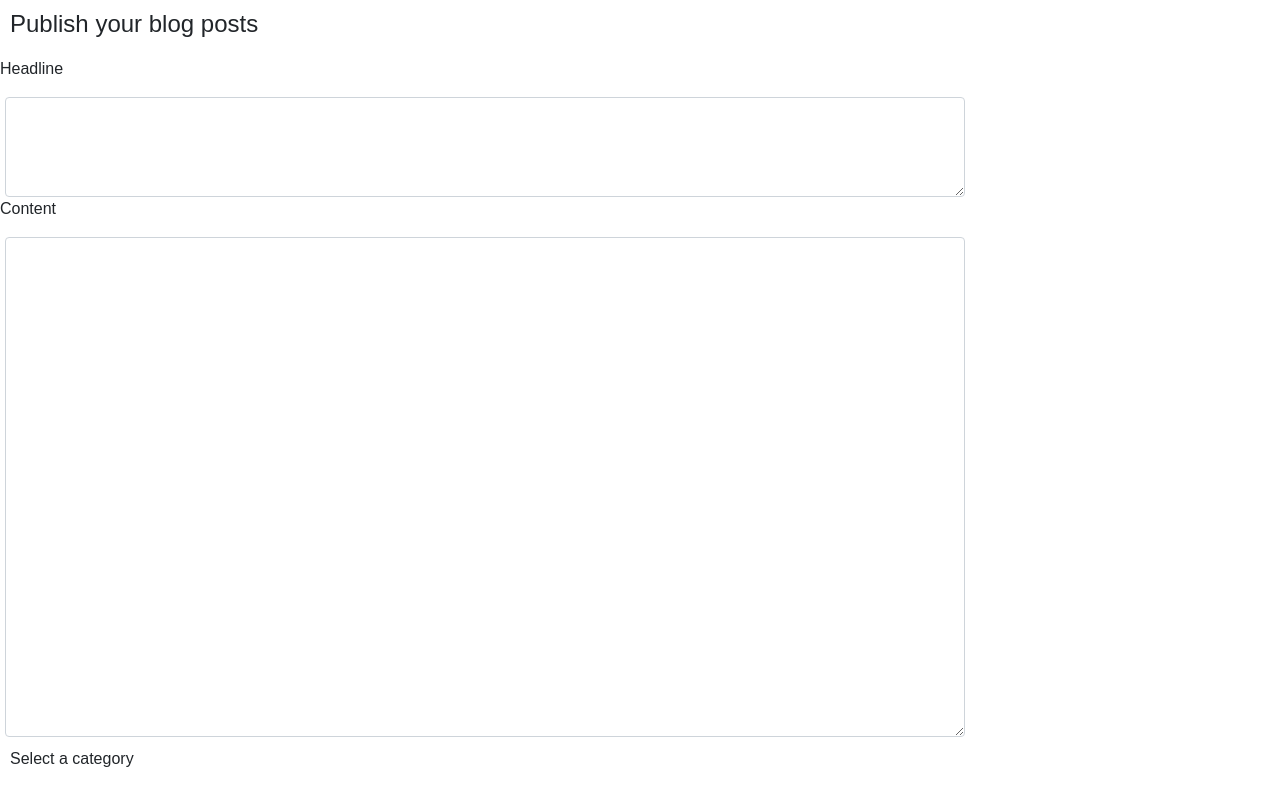
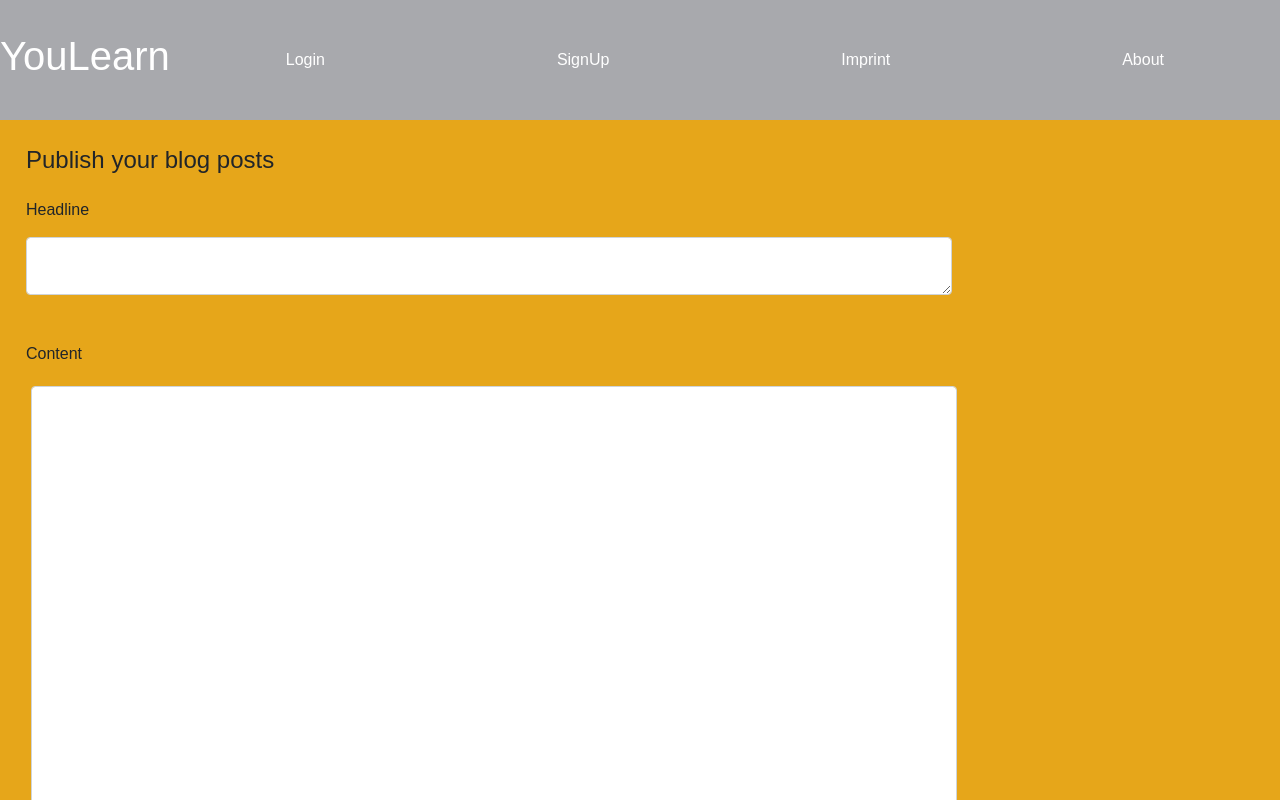
Before and after one commit to CarstenHennig/dci-final-project-e-learning-platform, a React (Create React App) app in the folder frontend/: page /Article in a window 1280 px wide. Shown: the top 800 px of the page. Built offline with nearby package versions, Linux system fonts and the light colour scheme; a web font is replaced by a local one.

Commit message:
Article.jsx in Nav & Router added

```diff
--- a/frontend/src/App.js
+++ b/frontend/src/App.js
@@ -6,11 +6,11 @@ import InfoProvider from "./components/InfoProvider.jsx";
 
 function App() {
   return (
-    <WriteArticle />
-
-    // <InfoProvider>
-    //   <RouterComponents />
-    // </InfoProvider>
+    <div>
+      <InfoProvider>
+        <RouterComponents />
+      </InfoProvider>
+    </div>
   );
 }
 
--- a/frontend/src/components/Article.css
+++ b/frontend/src/components/Article.css
@@ -4,13 +4,22 @@
 .write-article-headline {
   width: 75%;
   height: 100px;
+  padding: 5px;
+  margin: 5px;
 }
 
 .write-article-content {
   width: 75%;
+  padding: 5px;
+  margin: 5px;
 }
 
 .headline {
+  padding: 5px;
+  margin: 5px;
+}
+
+.labels {
   padding: 5px;
   margin: 5px;
 }
--- a/frontend/src/components/Article.jsx
+++ b/frontend/src/components/Article.jsx
@@ -16,15 +16,16 @@ export default function WriteArticle() {
 
   /** Function HandleChange sending form data via axios to backend */
   const HandleChange = (e) => {
+    console.log("Blog post send!");
     e.preventDefault();
-    axios.post("http://localhost:9000/postBlog", { headline, text }).then(
-      (response) => {
-        console.log(response.data);
-      },
-      (error) => {
-        console.log(error);
-      }
-    );
+    // axios.post("http://localhost:9000/postBlog", { headline, text }).then(
+    //   (response) => {
+    //     console.log(response.data);
+    //   },
+    //   (error) => {
+    //     console.log(error);
+    //   }
+    // );
   };
 
   // const formData = new FormData();
@@ -40,7 +41,7 @@ export default function WriteArticle() {
       <form onChange={HandleChange}>
         <>
           {/* Inserting blog headline */}
-          <p>Headline</p>
+          <p className="labels">Headline</p>
           <FloatingLabel
             controlId="floatingTextarea"
             className="write-article-headline"
@@ -49,11 +50,11 @@ export default function WriteArticle() {
               as="textarea"
               placeholder="Write your headline"
               name="headline"
-              style={{ height: "100px", margin: "5px", padding: "5px" }}
+              // style={{ height: "100px", margin: "5px", padding: "5px" }}
             />
           </FloatingLabel>
           {/* Inserting blog text */}
-          <p>Content</p>
+          <p className="labels">Content</p>
           <FloatingLabel
             controlId="floatingTextarea2"
             className="write-article-content"
@@ -79,7 +80,7 @@ export default function WriteArticle() {
 
         <button
           type="submit"
-          onChange={HandleChange}
+          onClick={HandleChange}
           style={{ margin: "5px", padding: "5px" }}
         >
           Publish
--- a/frontend/src/components/Nav.jsx
+++ b/frontend/src/components/Nav.jsx
@@ -1,26 +1,23 @@
 import "./Nav.css";
 import "bootstrap/dist/css/bootstrap.min.css";
 
-import React ,{ useContext } from "react";
+import React, { useContext } from "react";
 import { Link, useHistory } from "react-router-dom";
-import {UserContext} from "./InfoProvider.jsx"
-
+import { UserContext } from "./InfoProvider.jsx";
 
 function Nav(props) {
   const navStyle = {
     color: "white",
   };
-  const [isLog, setIsLog]= useContext(UserContext)
-  const history = useHistory()
-  const logOutHandler = (e)=>{
-    setIsLog(false)
-    history.push('/Login')
-  }
+  const [isLog, setIsLog] = useContext(UserContext);
+  const history = useHistory();
+  const logOutHandler = (e) => {
+    setIsLog(false);
+    history.push("/Login");
+  };
   return (
     <nav className="navbar navbar-expand-lg navbar-light">
-      <h1 className="logo">
-        YouLearn
-      </h1>
+      <h1 className="logo">YouLearn</h1>
       <button
         className="navbar-toggler"
         type="button"
@@ -34,8 +31,9 @@ function Nav(props) {
       </button>
       <div className="collapse navbar-collapse" id="navbarNav">
         <ul className="navbar-nav nav-links w-100">
-          {!props.user ? <><li className="nav-item">
-
+          {!props.user ? (
+            <>
+              <li className="nav-item">
                 <Link className="nav-link" style={navStyle} to="/Login">
                   Login
                 </Link>
@@ -55,11 +53,11 @@ function Nav(props) {
                   <li>About</li>
                 </Link>
               </div>
-
-</> : <>
-
+            </>
+          ) : (
+            <>
               <div className="nav-item">
-            <button onClick={logOutHandler} className="nav-link" >
+                <button onClick={logOutHandler} className="nav-link">
                   Logout
                 </button>
               </div>
@@ -74,12 +72,14 @@ function Nav(props) {
                   <li>About</li>
                 </Link>
               </div>
-
-
+              <div className="nav-item">
+                <Link className="nav-link" style={navStyle} to="/Article">
+                  <li>Post article</li>
+                </Link>
+              </div>
             </>
-}
+          )}
         </ul>
-
       </div>
     </nav>
   );
--- a/frontend/src/components/Router.jsx
+++ b/frontend/src/components/Router.jsx
@@ -1,43 +1,41 @@
-import React,{useState,useContext} from 'react'
-import {  Switch, Route } from "react-router-dom";
+import React, { useState, useContext } from "react";
+import { Switch, Route } from "react-router-dom";
 import { BrowserRouter as Router } from "react-router-dom";
-import Nav from './Nav.jsx'
-import Login from './Login.jsx'
-import Registration from './Registration.jsx'
-import Imprint from './Imprint.jsx'
-import About from './About.jsx'
-import Footer from './Footer.jsx'
-import Logout from './Logout.jsx'
+import Nav from "./Nav.jsx";
+import Login from "./Login.jsx";
+import Registration from "./Registration.jsx";
+import Imprint from "./Imprint.jsx";
+import About from "./About.jsx";
+import Article from "./Article.jsx";
+import Footer from "./Footer.jsx";
+import Logout from "./Logout.jsx";
 
-import {UserContext} from './InfoProvider.jsx'
-import Home from './Home.jsx';
+import { UserContext } from "./InfoProvider.jsx";
+import Home from "./Home.jsx";
 
 function RouterComponents() {
   const [user, setUser] = useState(false);
 
-    const [isLog,setIsLog] = useContext(UserContext)
+  const [isLog, setIsLog] = useContext(UserContext);
   return (
     <Router>
       <div>
-          <Nav user= {isLog} />
+        <Nav user={isLog} />
         <main className="main">
-
           <Switch>
-
-              <Route path="/Login"  component={Login} />
+            <Route path="/Login" component={Login} />
             <Route path="/Registration" component={Registration} />
             <Route path="/Imprint" component={Imprint} />
             <Route path="/About" component={About} />
+            <Route path="/Article" component={Article} />
             <Route path="/Logout" component={Logout} />
             <Route path="/Home" component={Home} />
-
-
           </Switch>
         </main>
         <Footer />
       </div>
     </Router>
-    )
+  );
 }
 
-export default RouterComponents
+export default RouterComponents;
```
Lines whose indentation alone changed are shown as unchanged.
